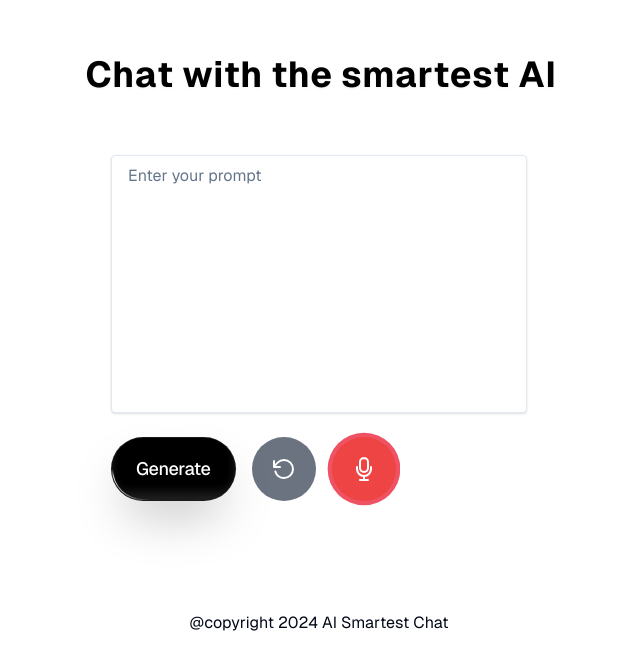
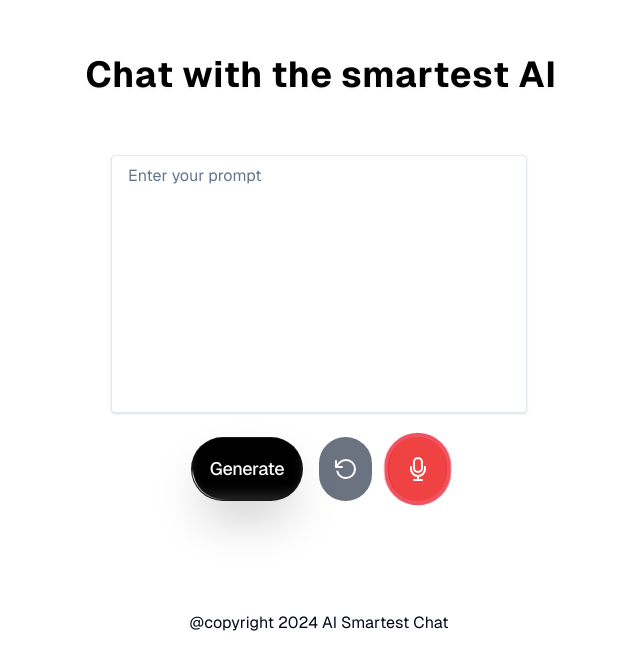
Before and after one commit to Yadev7/generate-content-ai, a Next.js app: page / in a window 1280 px wide. Shown: the part 113-782 px from the top of the page, without its empty margins (321-961 px from the left). Built offline with nearby package versions, Linux system fonts and the light colour scheme.

Commit message:
11/09/24 13:02

```diff
--- a/src/app/page.tsx
+++ b/src/app/page.tsx
@@ -199,16 +199,15 @@ export default function Home() {
       <p className="text-red-500 text-sm md:text-base">{validationMessage}</p>
     )}
 
-    <div className="flex flex-col space-y-4 md:space-y-0 md:flex-row md:space-x-4">
-      <ShimmerButton className="shadow-2xl w-full md:w-auto">
+    <div className="flex flex-col space-y-4 md:space-y-0 md:flex-row md:space-x-4 mx-20">
+      <ShimmerButton className="shadow-2xl  md:w-auto">
         <span className="whitespace-pre-wrap text-center text-sm font-medium leading-none tracking-tight text-white dark:from-white dark:to-slate-900/10 lg:text-lg">
           {loading ? "Generating..." : "Generate"}
         </span>
       </ShimmerButton>
 
       <button
-        className="inline-flex items-center justify-center w-full md:w-16 h-16 bg-gray-500 text-white rounded-full"
-        type="button"
+        className="inline-flex items-center justify-center w-full h-10 md:w-16 md:h-16 bg-gray-500 text-white rounded-full"        type="button"
         onClick={handleReset}
       >
         <svg
@@ -231,7 +230,7 @@ export default function Home() {
       <PulsatingButton
         type="button"
         onClick={isRecording ? handleStopRecording : handleStartRecording}
-        className={`btn w-full md:w-16 h-16 ${
+        className={`btn w-full h-10 md:w-16 md:h-16 ${
           isRecording
             ? "bg-green-500 text-white"
             : "bg-red-500 text-white"
```
